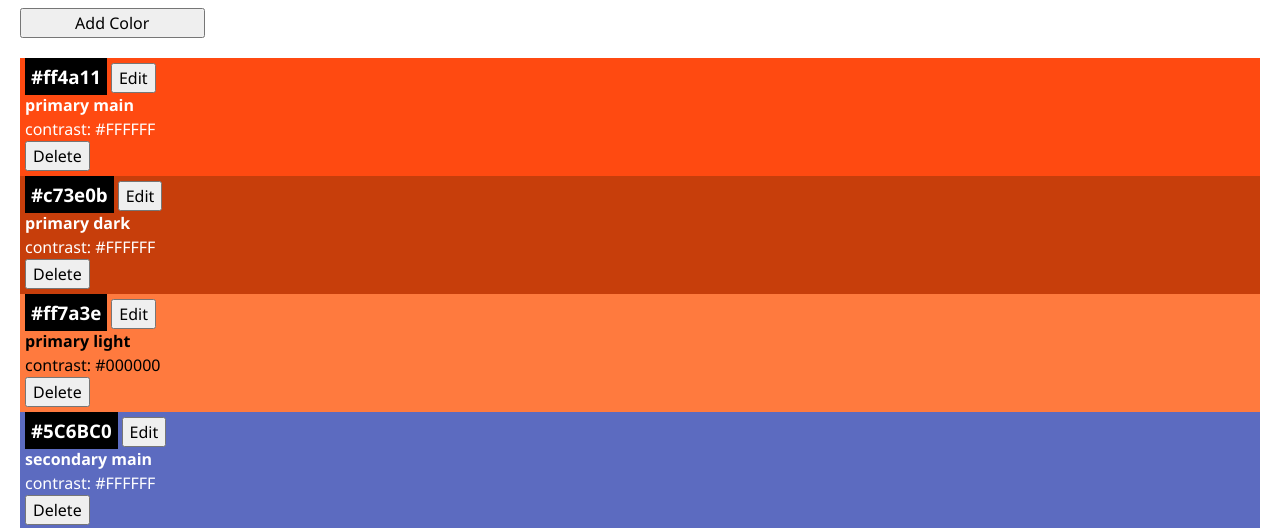
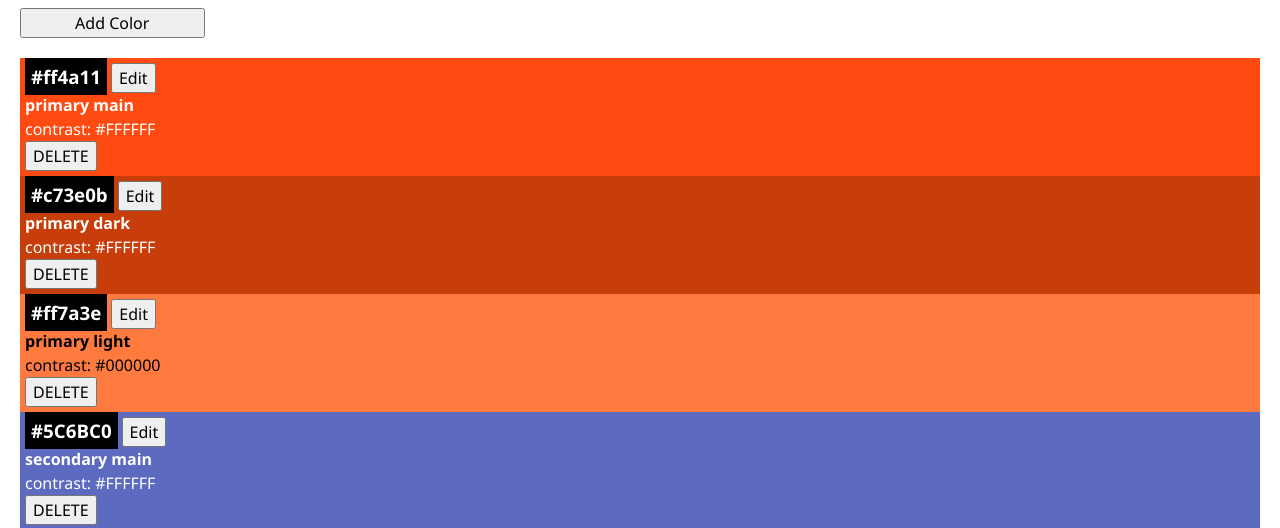
Before and after one commit to kannzaubern/recap-project-4, a React (Vite) app: page / in a window 1280 px wide. Shown: the part 252-780 px from the top of the page. Built offline with nearby package versions, Linux system fonts and the light colour scheme.

Commit message:
fix deleting

```diff
--- a/package.json
+++ b/package.json
@@ -16,7 +16,8 @@
     "primeicons": "^7.0.0",
     "primereact": "^10.9.1",
     "react": "^18.2.0",
-    "react-dom": "^18.2.0"
+    "react-dom": "^18.2.0",
+    "use-local-storage-state": "^19.5.0"
   },
   "devDependencies": {
     "@types/react": "^18.2.66",
--- a/src/Components/Color/Color.jsx
+++ b/src/Components/Color/Color.jsx
@@ -3,12 +3,8 @@ import { useState } from "react";
 import ColorForm from "../Form/ColorForm";
 
 export default function Color({ color, onDeleteColor, onEditColor }) {
-  const [confirmationMessage, setConfirmationMessage] = useState("Delete"); // State to handle confirmation message
+  const [confirmationMessage, setConfirmationMessage] = useState(false); // State to handle confirmation message
   const [editMode, setEditMode] = useState(false);
-
-  function handleConfirmation() {
-    setConfirmationMessage("Are you sure?");
-  }
 
   return (
     <div
@@ -41,14 +37,21 @@ export default function Color({ color, onDeleteColor, onEditColor }) {
         </>
       )}
 
-      {/* Delete Button */}
-      <button className="delete-button" onClick={() => handleConfirmation()}>
-        {confirmationMessage}
-      </button>
+      {/* Delete + Confirmation Button */}
+      {confirmationMessage ? (
+        <>
+          <div className="color-card-headline">Are you sure?</div>
+          <button onClick={() => setConfirmationMessage(false)}>CANCEL</button>
 
-      {/* Confirmation Button */}
-      {confirmationMessage == "Are you sure?" && (
-        <button onClick={() => onDeleteColor(color.id)}>Yes</button>
+          {/* When cancel is clicked, onClicking event will trigger the arrow function
+          and change state to false */}
+          <button onClick={() => onDeleteColor(color.id)}>DELETE</button>
+        </>
+      ) : (
+        <button onClick={() => setConfirmationMessage(true)}>DELETE</button>
+        /* Delete button triggers onclick function,
+        executes the arrow function, updates/ changes state to true and
+        jumps to the above condition to be executed.  */
       )}
     </div>
   );
```
Also changed, not shown: 1 other file (tests, documents, lock files or other folders).
